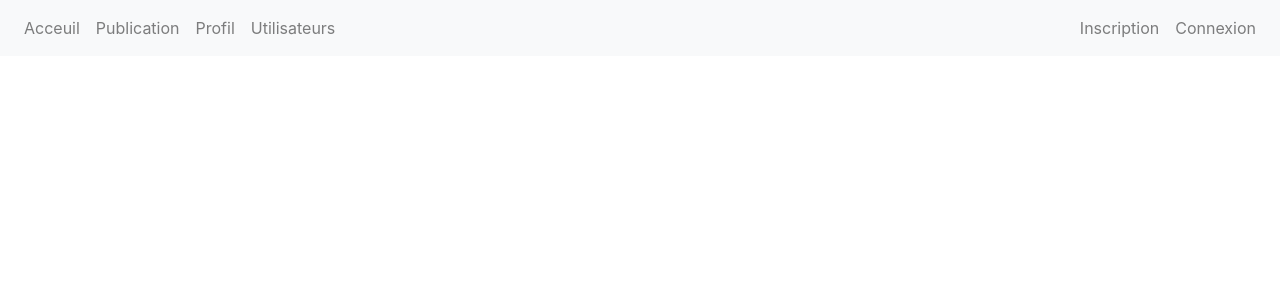
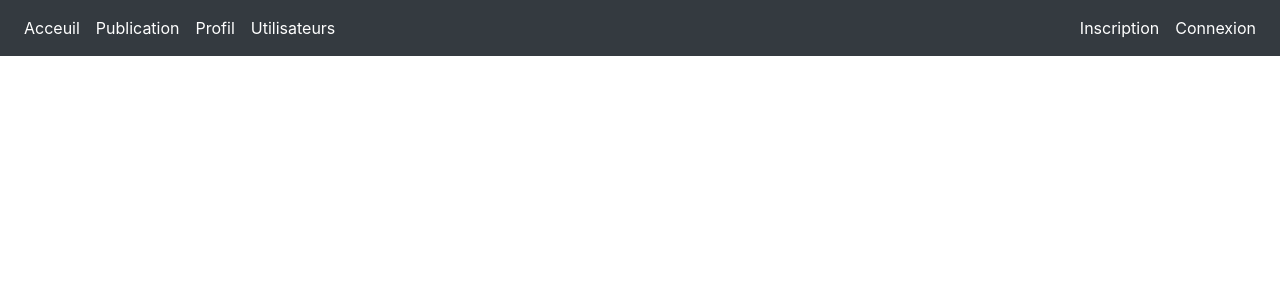
Before and after one commit to johnsonjw48/Annuaire, a Symfony app: template templates/base.html.twig in a window 1280 px wide. Shown: the top 300 px of the page. Run offline with Twig, Linux system fonts and the light colour scheme; the template is opened without the code that fills it, so the values that code supplies are empty; some libraries are stand-ins or nearby versions.

Commit message:
nav changes

```diff
--- a/templates/base.html.twig
+++ b/templates/base.html.twig
@@ -15,25 +15,25 @@
         {% endblock %}
     </head>
     <body>
-        <nav class="navbar sticky-top  navbar-expand-lg navbar-light bg-light ">
+        <nav class="navbar sticky-top  navbar-expand-lg navbar-dark bg-dark ">
 
             <div class="collapse navbar-collapse">
                 <ul class="navbar-nav">
 
                     <li class="nav-item">
-                        <a class="nav-link" href="{{ path('acceuil') }}">Acceuil</a>
+                        <a class="nav-link text-white " href="{{ path('acceuil') }}">Acceuil</a>
                     </li>
 
                     <li class="nav-item">
-                        <a class="nav-link" href="">Publication</a>
+                        <a class="nav-link text-white " href="">Publication</a>
                     </li>
 
                      <li class="nav-item">
-                        <a class="nav-link" href="">Profil</a>
+                        <a class="nav-link text-white " href="">Profil</a>
                     </li>
 
                     <li class="nav-item">
-                        <a class="nav-link" href="">Utilisateurs</a>
+                        <a class="nav-link text-white " href="">Utilisateurs</a>
                     </li>
 
                 </ul>
@@ -44,11 +44,11 @@
                 <ul class="navbar-nav">
 
                     <li class="nav-item">
-                        <a class="nav-link" href="">Inscription</a>
+                        <a class="nav-link text-white " href="">Inscription</a>
                     </li>
 
                     <li class="nav-item">
-                        <a class="nav-link" href="">Connexion</a>
+                        <a class="nav-link text-white " href="">Connexion</a>
                     </li>
 
                 </ul>
```
